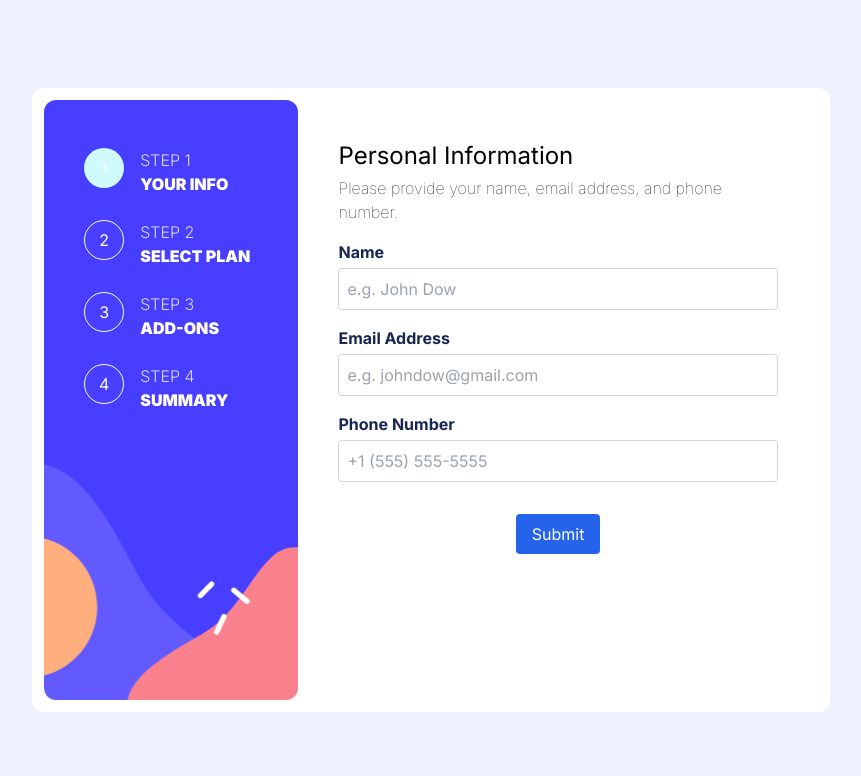
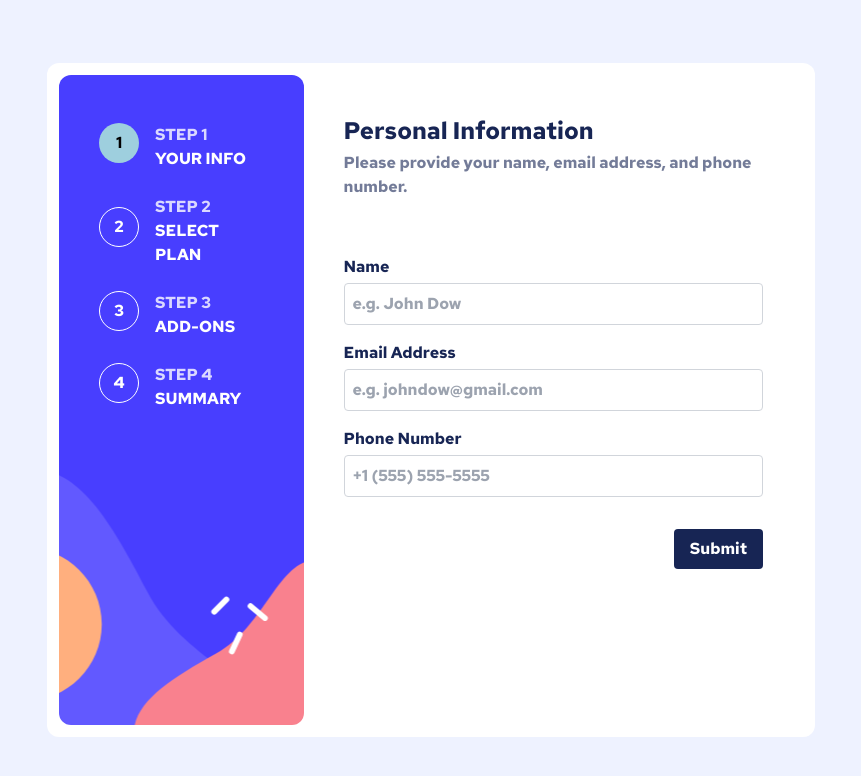
Before and after one commit to RidhaMuneer/multi-step-form-iq-task, a Next.js app: page / in a window 1280 px wide. Shown: the top 776 px of the page, without its empty margins (209-1070 px from the left). Built offline with nearby package versions, Linux system fonts and the light colour scheme.

Commit message:
fix: desktop layout with different font

```diff
--- a/src/app/globals.css
+++ b/src/app/globals.css
@@ -1,3 +1,12 @@
 @tailwind base;
 @tailwind components;
 @tailwind utilities;
+
+@import url('https://fonts.googleapis.com/css2?family=Red+Hat+Text:wght@400;500;700&display=swap');
+
+:root {
+  font-family: 'Red Hat Text', sans-serif;
+  font-size: 16px;
+  font-weight: 700;
+  color: black;
+}
--- a/src/app/layout.tsx
+++ b/src/app/layout.tsx
@@ -1,8 +1,12 @@
 import type { Metadata } from "next";
-import { Inter } from "next/font/google";
+import { Red_Hat_Text } from "next/font/google";
 import "./globals.css";
 
-const inter = Inter({ subsets: ["latin"] });
+const redHatText = Red_Hat_Text({
+  weight: ['700'],
+  subsets: ['latin'],
+  display: 'swap',
+});
 
 export const metadata: Metadata = {
   title: "Create Next App",
@@ -19,7 +23,7 @@ export default function RootLayout({
       <head>
         <link rel="icon" type="image/png" sizes="32x32" href="/images/favicon-32x32.png"/>
       </head>
-      <body className={inter.className}>{children}</body>
+      <body className={redHatText.className}>{children}</body>
     </html>
   );
 }
--- a/src/app/page.tsx
+++ b/src/app/page.tsx
@@ -13,8 +13,8 @@ import { useState } from "react";
 export default function Home() {
   const [currentStep, setCurrentStep] = useState<STEPS>(STEPS.FIRST);
   return (
-    <main className="flex min-h-screen flex-col bg-indigo-50 items-center justify-center">
-      <div className="bg-white rounded-xl flex p-3">
+    <main className="flex min-h-screen flex-col bg-indigo-50 w-full items-center justify-center">
+      <div className="bg-white rounded-xl flex p-3 w-[80%] lg:w-[60%]">
         <FormNavigationDesktop
           currentStep={currentStep}
           setCurrentStep={setCurrentStep}
--- a/src/components/form/FormNavigationDesktop.tsx
+++ b/src/components/form/FormNavigationDesktop.tsx
@@ -10,7 +10,7 @@ const FormNavigationDesktop: React.FC<FormContainerProps> = ({
 }) => {
   return (
     <nav
-      className="flex flex-col justify-start pt-10 items-start gap-4 rounded-xl min-h-[600px] px-10 w-[50%]"
+      className="flex flex-col justify-start pt-10 items-start gap-4 rounded-xl min-h-[650px] px-10 w-[50%]"
       style={{
         backgroundImage: "url('/images/bg-sidebar-desktop.svg')",
         backgroundSize: "cover",
@@ -24,9 +24,14 @@ const FormNavigationDesktop: React.FC<FormContainerProps> = ({
           onClick={() => setCurrentStep(step.stepNum)}
         >
           <p
-            className={`border rounded-full border-white text-white min-w-10 min-h-10 flex justify-center items-center ${
-              currentStep === step.stepNum && "bg-cyan-100 text-black border-0"
+            className={`border rounded-full border-white min-w-10 min-h-10 flex justify-center items-center ${
+              currentStep === step.stepNum && "border-0"
             }`}
+            style={{
+              color: currentStep === step.stepNum ? "black" : "white",
+              backgroundColor:
+                currentStep === step.stepNum ? "#9ecfde" : "transparent",
+            }}
           >
             {step.stepNum}
           </p>
--- a/src/components/form/PersonalInformation.tsx
+++ b/src/components/form/PersonalInformation.tsx
@@ -21,10 +21,10 @@ const PersonalInformation: React.FC<PersonalInformationProps> = ({
   };
 
   return (
-    <section className="flex flex-col jusitfy-center items-center gap-4 w-full">
-      <div className="flex flex-col items-start gap-1">
-        <h1 className="text-2xl">Personal Information</h1>
-        <p className="font-thin">
+    <section className="flex flex-col jusitfy-center items-center gap-14 w-full">
+      <div className="flex flex-col items-start gap-1 w-full">
+        <h1 className="text-2xl text-blue-950 font-bold">Personal Information</h1>
+        <p className="font-thin text-blue-950 opacity-60">
           Please provide your name, email address, and phone number.
         </p>
       </div>
@@ -40,7 +40,7 @@ const PersonalInformation: React.FC<PersonalInformationProps> = ({
             )}
           </div>
           <input
-            className={`border rounded px-2 py-2 ${
+            className={`border rounded px-2 py-2 font-bold ${
               errors.phone ? "border-rose-500" : "border-gray-300"
             }`}
             type="text"
@@ -60,7 +60,7 @@ const PersonalInformation: React.FC<PersonalInformationProps> = ({
             type="email"
             placeholder="e.g. johndow@gmail.com"
             autoComplete="email"
-            className={`border rounded px-2 py-2 ${
+            className={`border rounded px-2 py-2 font-bold ${
               errors.phone ? "border-rose-500" : "border-gray-300"
             }`}
             {...register("email", {
@@ -80,7 +80,7 @@ const PersonalInformation: React.FC<PersonalInformationProps> = ({
             )}
           </div>
           <input
-            className={`border rounded px-2 py-2 ${
+            className={`border rounded px-2 py-2 font-bold ${
               errors.phone ? "border-rose-500" : "border-gray-300"
             }`}
             type="tel"
@@ -97,7 +97,7 @@ const PersonalInformation: React.FC<PersonalInformationProps> = ({
         </div>
         <button
           type="submit"
-          className="mt-4 bg-blue-600 text-white px-4 py-2 rounded items-self-end"
+          className="mt-4 bg-blue-950 text-white px-4 py-2 rounded self-end hover:bg-blue-900"
         >
           Submit
         </button>
```
